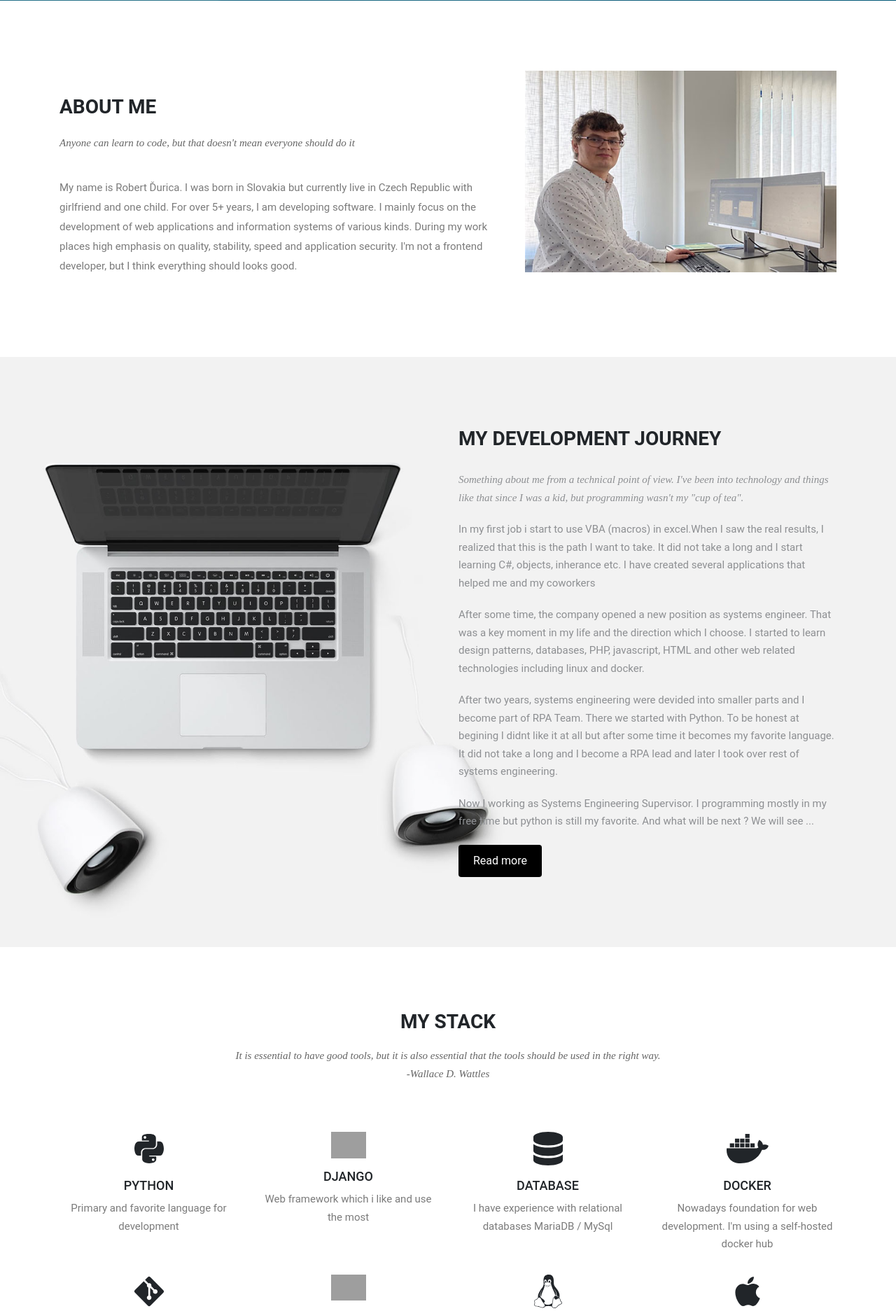
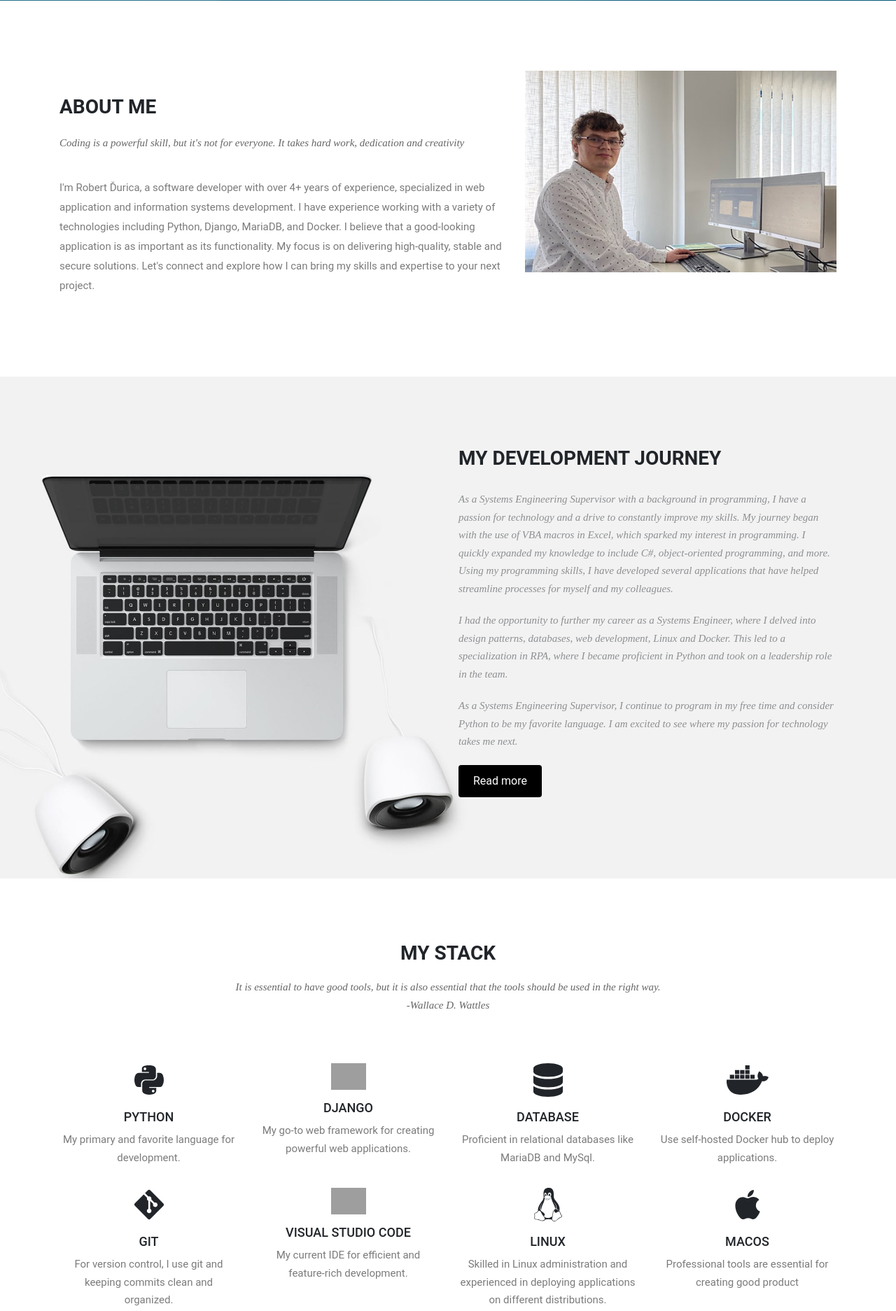
Before and after one commit to rdurica/portfolio, a Django app: page / in a window 1280 px wide. Shown: the part 630-2503 px from the top of the page at 70% size. Run offline with Django 4.2, Linux system fonts and the light colour scheme; some libraries are stand-ins or nearby versions; grey boxes are pictures that could not be loaded.

Commit message:
Changed: Texts based on ChatGPT

```diff
--- a/profile_page/templates/profile_page/sections/about_me.html
+++ b/profile_page/templates/profile_page/sections/about_me.html
@@ -7,11 +7,12 @@
         <div class="block">
           <div class="section-title">
             <h2>About Me</h2>
-            <p>Anyone can learn to code, but that doesn't mean everyone should do it</p>
+            <p>Coding is a powerful skill, but it's not for everyone. It takes hard work, dedication and creativity</p>
           </div>
           <p>
-            My name is Robert Ďurica. I was born in Slovakia but currently live in Czech Republic with girlfriend and one child. For over 5+ years, I am developing software. I mainly focus on the development of web applications and information
-            systems of various kinds. During my work places high emphasis on quality, stability, speed and application security. I'm not a frontend developer, but I think everything should looks good.
+            I'm Robert Ďurica, a software developer with over 4+ years of experience, specialized in web application and information systems development. I have experience working with a variety of technologies including Python, Django, MariaDB, and
+            Docker. I believe that a good-looking application is as important as its functionality. My focus is on delivering high-quality, stable and secure solutions. Let's connect and explore how I can bring my skills and expertise to your next
+            project.
           </p>
         </div>
       </div>
--- a/profile_page/templates/profile_page/sections/contact_me.html
+++ b/profile_page/templates/profile_page/sections/contact_me.html
@@ -5,7 +5,10 @@
       <div class="col-12">
         <div class="section-title text-center">
           <h2>Contact me</h2>
-          <p>I Have always open mind for new opportunities to move on and improve my skills. <br />Feel free to contact me with this form or directly by email r.durica@robbyte.net</p>
+          <p>
+            I am an experienced Systems Engineer with a passion for programming and a commitment to continuous learning. I am always open to new opportunities to further develop my skills and advance my career. Connect with me on LinkedIn to see my
+            professional experience and endorsements or drop me a line through email r.durica@robbyte.net or fill this contact form below. Let's discuss how my qualifications can align with your project's goals and aspirations.
+          </p>
         </div>
       </div>
     </div>
--- a/profile_page/templates/profile_page/sections/my_journey.html
+++ b/profile_page/templates/profile_page/sections/my_journey.html
@@ -5,21 +5,16 @@
         <div class="block">
           <div class="section-title" style="margin-bottom: 16px">
             <h2>MY DEVELOPMENT JOURNEY</h2>
-            <p>Something about me from a technical point of view. I've been into technology and things like that since I was a kid, but programming wasn't my "cup of tea".</p>
-          </div>
           <p>
-            In my first job i start to use VBA (macros) in excel.When I saw the real results, I realized that this is the path I want to take. It did not take a long and I start learning C#, objects, inherance etc. I have created several applications
-            that helped me and my coworkers
+            As a Systems Engineering Supervisor with a background in programming, I have a passion for technology and a drive to constantly improve my skills. My journey began with the use of VBA macros in Excel, which sparked my interest in
+            programming. I quickly expanded my knowledge to include C#, object-oriented programming, and more. Using my programming skills, I have developed several applications that have helped streamline processes for myself and my colleagues.
           </p>
           <p>
-            After some time, the company opened a new position as systems engineer. That was a key moment in my life and the direction which I choose. I started to learn design patterns, databases, PHP, javascript, HTML and other web related
-            technologies including linux and docker.
+            I had the opportunity to further my career as a Systems Engineer, where I delved into design patterns, databases, web development, Linux and Docker. This led to a specialization in RPA, where I became proficient in Python and took on
+            a leadership role in the team.
           </p>
-          <p>
-            After two years, systems engineering were devided into smaller parts and I become part of RPA Team. There we started with Python. To be honest at begining I didnt like it at all but after some time it becomes my favorite language. It did
-            not take a long and I become a RPA lead and later I took over rest of systems engineering.
-          </p>
-          <p>Now I working as Systems Engineering Supervisor. I programming mostly in my free time but python is still my favorite. And what will be next ? We will see ...</p>
+
+          <p>As a Systems Engineering Supervisor, I continue to program in my free time and consider Python to be my favorite language. I am excited to see where my passion for technology takes me next.</p>
           <a target="_blank" href="https://prace.foxconn.cz/content/Lide-RobertDurica/" class="btn btn-view-works">Read more</a>
         </div>
       </div>
--- a/profile_page/templates/profile_page/sections/my_stack.html
+++ b/profile_page/templates/profile_page/sections/my_stack.html
@@ -13,35 +13,35 @@
         <div class="service-item">
           <i class="fa-brands fa-python fa-3x"></i>
           <h4>Python</h4>
-          <p>Primary and favorite language for development</p>
+          <p>My primary and favorite language for development.</p>
         </div>
       </div>
       <div class="col-lg-3 col-md-4 col-sm-6">
         <div class="service-item">
           <img src="https://img.icons8.com/windows/64/000000/django.png" style="width: 50px" />
           <h4>Django</h4>
-          <p>Web framework which i like and use the most</p>
+          <p>My go-to web framework for creating powerful web applications.</p>
         </div>
       </div>
       <div class="col-lg-3 col-md-4 col-sm-6">
         <div class="service-item">
           <i class="fa-solid fa-database fa-3x"></i>
           <h4>Database</h4>
-          <p>I have experience with relational databases MariaDB / MySql</p>
+          <p>Proficient in relational databases like MariaDB and MySql.</p>
         </div>
       </div>
       <div class="col-lg-3 col-md-4 col-sm-6">
         <div class="service-item">
           <i class="fa-brands fa-docker fa-3x"></i>
           <h4>Docker</h4>
-          <p>Nowadays foundation for web development. I'm using a self-hosted docker hub</p>
+          <p>Use self-hosted Docker hub to deploy applications.</p>
         </div>
       </div>
       <div class="col-lg-3 col-md-4 col-sm-6">
         <div class="service-item">
           <i class="fa-brands fa-git-alt fa-3x"></i>
           <h4>Git</h4>
-          <p>In case of fire, git commit, git push and leave the building</p>
+          <p>For version control, I use git and keeping commits clean and organized.</p>
         </div>
       </div>
 
@@ -49,21 +49,21 @@
         <div class="service-item">
           <img src="https://img.icons8.com/ios-filled/50/000000/visual-studio.png" style="width: 50px" />
           <h4>Visual Studio Code</h4>
-          <p>My current IDE. In the past I used JetBrains products.</p>
+          <p>My current IDE for efficient and feature-rich development.</p>
         </div>
       </div>
       <div class="col-lg-3 col-md-4 col-sm-6">
         <div class="service-item">
           <i class="fa-brands fa-linux fa-3x"></i>
           <h4>Linux</h4>
-          <p>At my private VPS am using linux where I deploy my applications</p>
+          <p>Skilled in Linux administration and experienced in deploying applications on different distributions.</p>
         </div>
       </div>
       <div class="col-lg-3 col-md-4 col-sm-6">
         <div class="service-item">
           <i class="fa-brands fa-apple fa-3x"></i>
           <h4>MacOS</h4>
-          <p>Proffessional tools are base conditions to create a good product</p>
+          <p>Professional tools are essential for creating good product</p>
         </div>
       </div>
     </div>
--- a/profile_page/templates/profile_page/sections/projects.html
+++ b/profile_page/templates/profile_page/sections/projects.html
@@ -4,7 +4,11 @@
       <div class="col-md-12">
         <div class="block">
           <h2 class="mb-3">Look at my work</h2>
-          <p>Most of time i worked under NDA. You can take a look at my hobby projects and my backend setup.</p>
+          <p>
+            Due to the nature of my work, most of my projects are completed under non-disclosure agreements and cannot be shared publicly. However, in my free time I enjoy working on hobby projects and experimenting with new technologies. In this
+            section, you will find a collection of some of my personal projects, which showcase my skills in a range of different programming languages and technologies. Take a look at my coding abilities and the backend setup, it will give you a
+            glimpse of my expertise.
+          </p>
           <a class="btn btn-main btn-solid-border" href="{% url 'gallery:gallery' %}">Gallery</a>
         </div>
       </div>
--- a/templates/base.html
+++ b/templates/base.html
@@ -33,5 +33,9 @@
       crossorigin="anonymous"
       referrerpolicy="no-referrer"
     ></script>
+    <script>
+      var currentYear = new Date().getFullYear();
+      document.getElementById("currentYear").innerHTML = currentYear;
+    </script>
   </body>
 </html>
```
Also changed, not shown: 1 other file.
